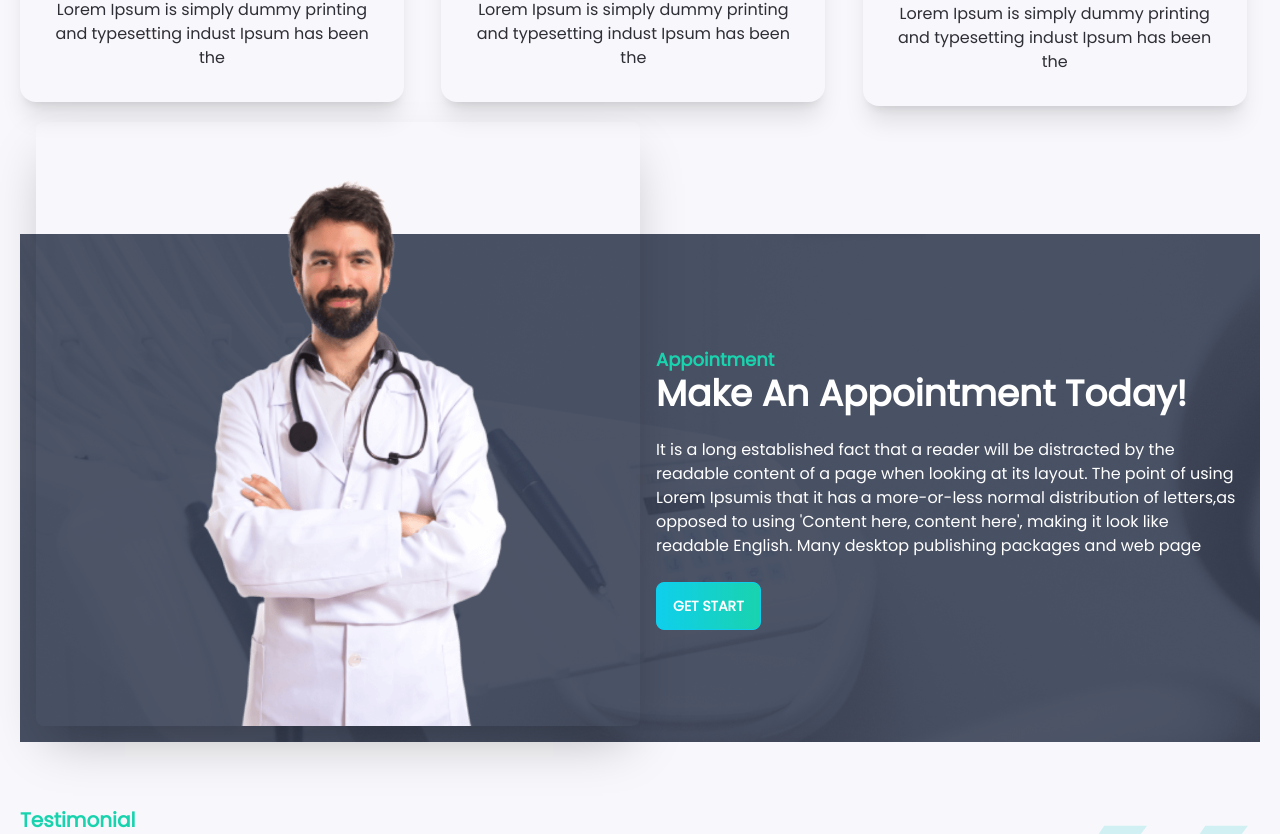
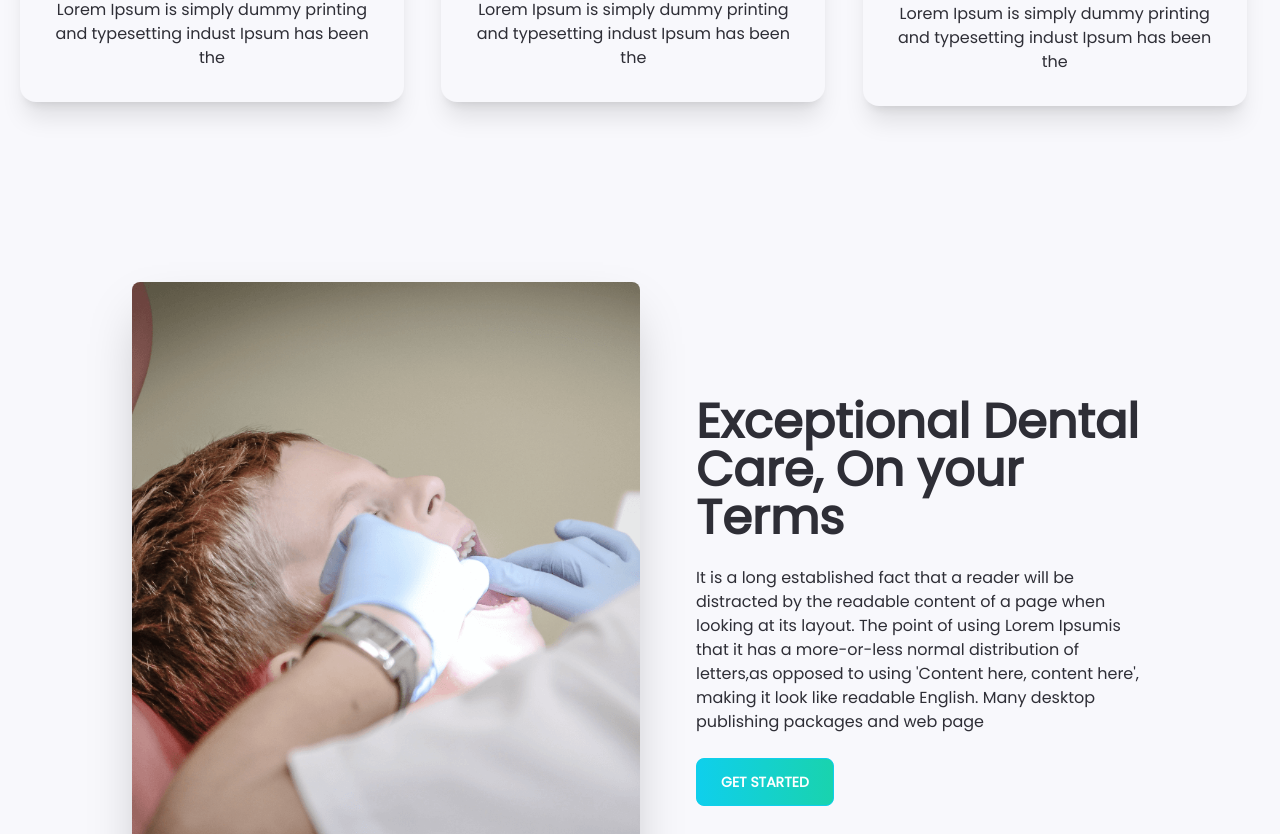
Before and after one commit to arefinnuman/doctors-portal, a React (Create React App) app: page / in a window 1280 px wide. Shown: the part 1046-1880 px from the top of the page. Built offline with nearby package versions, Linux system fonts and the light colour scheme.

Commit message:
A New Section Added

```diff
--- a/src/Components/PrimaryButton.jsx
+++ b/src/Components/PrimaryButton.jsx
@@ -2,7 +2,7 @@
 
 const PrimaryButton = ({ children }) => {
   return (
-    <button className="btn btn-primary bg-gradient-to-r from-primary to-secondary text-white">
+    <button className="btn btn-primary px-6 bg-gradient-to-r from-primary to-secondary text-white">
       {children}
     </button>
   );
--- a/src/Pages/Home/Home.jsx
+++ b/src/Pages/Home/Home.jsx
@@ -1,6 +1,8 @@
 import React from "react";
 import MakeAppointment from "../MakeAppointment/MakeAppointment";
 import Banner from "./Banner";
+import HomeForm from "./HomeForm";
+import HomeSection from "./HomeSection";
 import InfoCards from "./InfoCards/InfoCards";
 import Services from "./Services/Services";
 import Testimonial from "./Testimonial";
@@ -11,8 +13,10 @@
       <Banner />
       <InfoCards />
       <Services />
+      <HomeSection />
       <MakeAppointment />
       <Testimonial />
+      <HomeForm />
     </div>
   );
 };
--- /dev/null
+++ b/src/Pages/Home/HomeForm.jsx
@@ -0,0 +1,47 @@
+import React from "react";
+import bgAppointment from "../../Assets/images/appointment.png";
+import PrimaryButton from "../../Components/PrimaryButton";
+
+const HomeForm = () => {
+  return (
+    <section
+      className="flex justify-center text-center lg:mt-8 py-24 "
+      style={{ background: `url(${bgAppointment})` }}
+    >
+      <div>
+        <h4 className="text-xl font-bold text-secondary ">Contact Us</h4>
+        <h3 className="text-2xl font white">Stay Connected with us</h3>
+        <form className="py-5">
+          <input
+            className="lg:w-[450px] h-[48px] rounded-xl pl-4 mt-6"
+            type="email"
+            name="email"
+            id=""
+            placeholder="Email Address"
+          />
+          <br />
+          <input
+            className="lg:w-[450px] h-[48px] rounded-xl pl-4 mt-5"
+            type="text"
+            name="subject"
+            id=""
+            placeholder="Subject"
+          />
+          <br />
+          <textarea
+            className="lg:w-[450px] h-[140px] rounded-xl pl-4 my-5"
+            name=""
+            id=""
+            cols="30"
+            rows="10"
+            placeholder="Your message"
+          ></textarea>
+          <br />
+          <PrimaryButton>Submit</PrimaryButton>
+        </form>
+      </div>
+    </section>
+  );
+};
+
+export default HomeForm;
--- /dev/null
+++ b/src/Pages/Home/HomeSection.jsx
@@ -0,0 +1,35 @@
+import React from "react";
+import treatment from "../../Assets/images/treatment.png";
+import PrimaryButton from "../../Components/PrimaryButton";
+
+const HomeSection = () => {
+  return (
+    <section>
+      <div className="hero md:my-16 lg:p-24">
+        <div className="hero-content flex-col lg:flex-row">
+          <img
+            src={treatment}
+            className="md:w-1/2 rounded-lg shadow-2xl"
+            alt="baby"
+          />
+          <div className="lg:pl-10">
+            <h1 className="text-5xl font-bold">
+              Exceptional Dental Care, On your Terms
+            </h1>
+            <p className="py-6">
+              It is a long established fact that a reader will be distracted by
+              the readable content of a page when looking at its layout. The
+              point of using Lorem Ipsumis that it has a more-or-less normal
+              distribution of letters,as opposed to using 'Content here, content
+              here', making it look like readable English. Many desktop
+              publishing packages and web page
+            </p>
+            <PrimaryButton>Get Started</PrimaryButton>
+          </div>
+        </div>
+      </div>
+    </section>
+  );
+};
+
+export default HomeSection;
```
